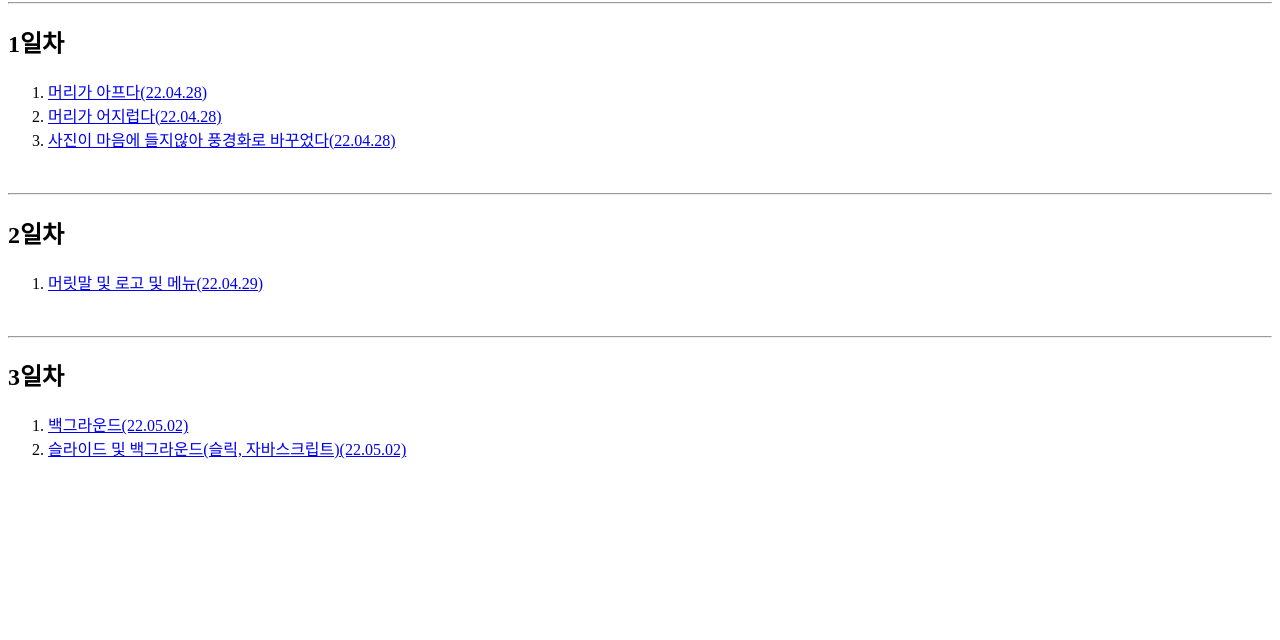
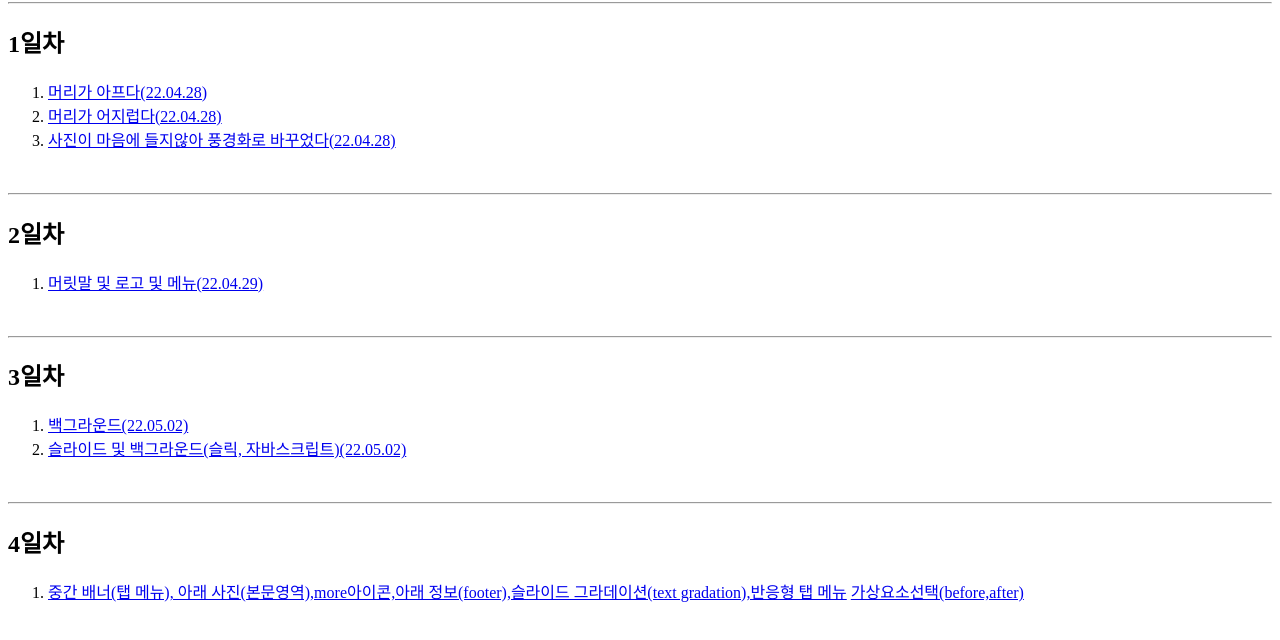
Before and after one commit to wrk9410/wrk9410.github.io, a plain HTML site: page index.html in a window 1280 px wide. Shown: the part 78-718 px from the top of the page. Drawn offline with Linux system fonts and the light colour scheme.

Commit message:
Add files via upload

```diff
--- a/index.html
+++ b/index.html
@@ -50,6 +50,17 @@
         </li>
     </ol>
     <br>
+    <hr>
+
+
+    <h2>4일차</h2>
+    <ol>
+        <li><a href="./trn01_0503/index.html" target="_blank">중간 배너(탭 메뉴), 아래 사진(본문영역),more아이콘,아래 정보(footer),슬라이드
+                그라데이션(text gradation),반응형 탭
+                메뉴</a>
+            <a href="./trn01_0503_copy/t05,4day.html" target="_blank">가상요소선택(before,after)</a>
+        </li>
+    </ol>
 </body>
 
 </html>
```
